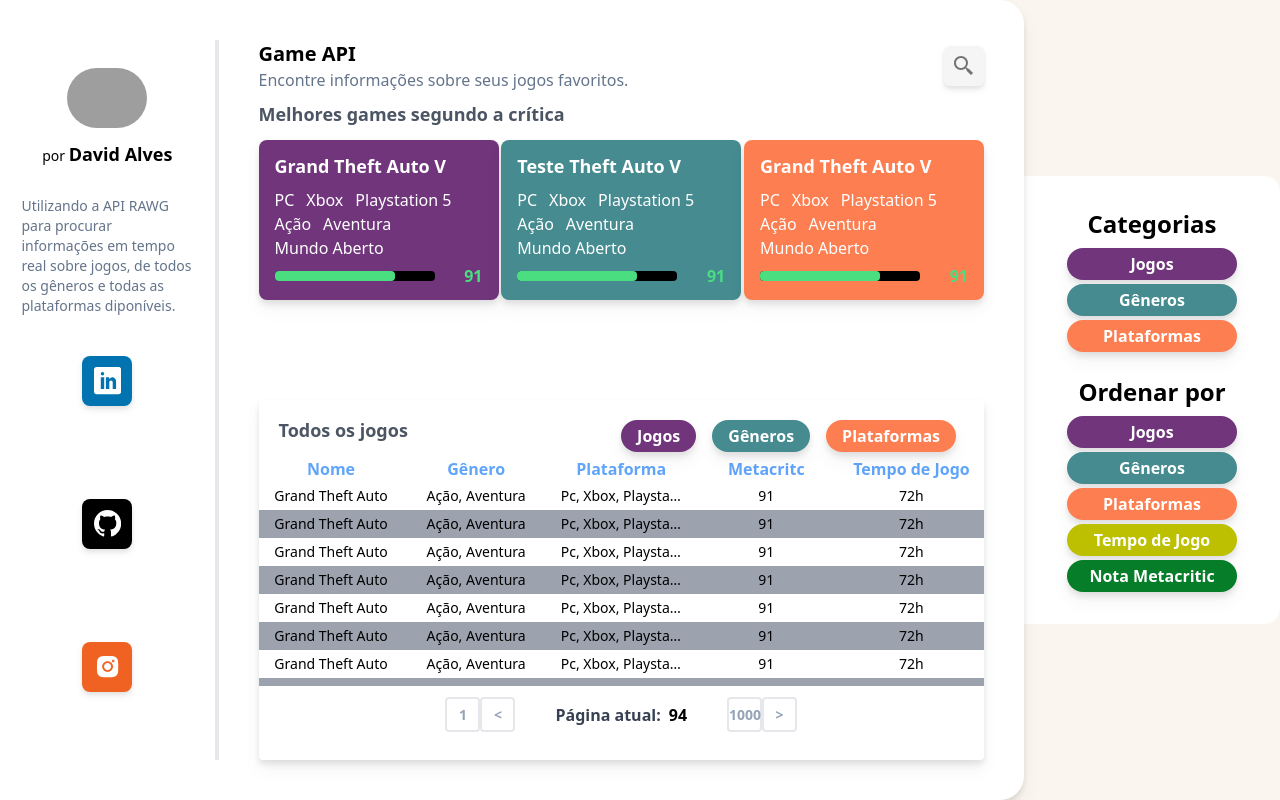
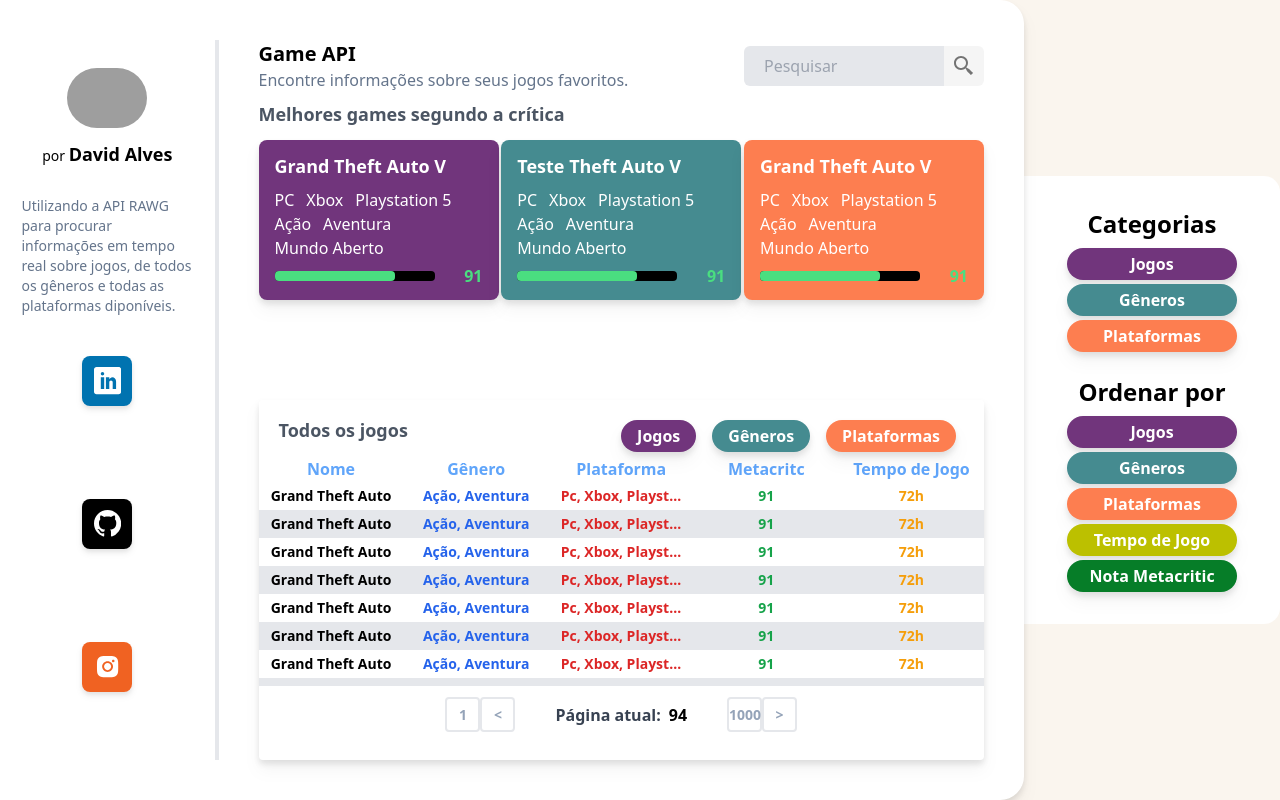
Before and after one commit to dev-david-alves/Game_API_Viewer, a React (Vite) app: page / in a window 1280 px wide. Built offline with nearby package versions, Linux system fonts and the light colour scheme; grey boxes are pictures that could not be loaded.

Commit message:
Interactions Done!

```diff
--- a/src/components/Button.jsx
+++ b/src/components/Button.jsx
@@ -2,7 +2,7 @@
 
 const Button = ({ color, size, text }) => {
     const buttonStyles =
-        "h-25 px-4 py-1 drop-shadow-lg text-white font-semibold rounded-full mx-2 " +
+        "hover:brightness-125 h-25 px-4 py-1 drop-shadow-lg text-white font-semibold rounded-full mx-2 " +
         color +
         " " +
         size;
--- a/src/components/Card.jsx
+++ b/src/components/Card.jsx
@@ -1,7 +1,9 @@
 import React from "react";
 
 const Card = ({ data, color }) => {
-    const cardStyles = "w-[240px] rounded-lg py-3 px-4 drop-shadow-lg " + color;
+    const cardStyles =
+        "hover:brightness-110 w-[240px] rounded-lg py-3 px-4 drop-shadow-lg " +
+        color;
 
     return (
         <div className={cardStyles}>
--- a/src/components/MainContent.jsx
+++ b/src/components/MainContent.jsx
@@ -1,4 +1,4 @@
-import React from "react";
+import React, { useState } from "react";
 import { BiSearchAlt2 } from "react-icons/bi";
 
 import Card from "./Card";
@@ -35,6 +35,11 @@
 ];
 
 const MainContent = () => {
+    const [search, setSearch] = useState("");
+    const handleSearchClick = (e) => {
+        setSearch("");
+    };
+
     return (
         <main className="w-[90%] h-screen flex flex-col items-center justify-center">
             <div className="w-full h-[90%] flex flex-col px-10">
@@ -46,11 +51,26 @@
                                 Encontre informações sobre seus jogos favoritos.
                             </p>
                         </div>
-                        <button className="w-[40px] h-[40px] bg-[#F5F5F5] rounded-md flex items-center justify-center drop-shadow-md">
-                            <BiSearchAlt2
-                                style={{ fontSize: "1.5rem", color: "#737373" }}
+                        <div className="flex items-center">
+                            <input
+                                type="text"
+                                value={search}
+                                placeholder="Pesquisar"
+                                className="bg-gray-200 w-[200px] px-5 h-[40px] border-1 border-solid border-slate-500 rounded-l-md outline-none"
+                                onChange={(e) => setSearch(e.target.value)}
                             />
-                        </button>
+                            <button
+                                className="hover:brightness-95 w-[40px] h-[40px] bg-[#F5F5F5] rounded-r-md flex items-center justify-center"
+                                onClick={handleSearchClick}
+                            >
+                                <BiSearchAlt2
+                                    style={{
+                                        fontSize: "1.5rem",
+                                        color: "#737373",
+                                    }}
+                                />
+                            </button>
+                        </div>
                     </div>
                     <div className="mt-2">
                         <h3 className="text-gray-600 text-lg font-semibold mb-3">
--- a/src/components/SideBar.jsx
+++ b/src/components/SideBar.jsx
@@ -11,8 +11,11 @@
         color: "#ffffff",
         margin: "0 auto",
         alignSelf: "center",
+        hover: {
+            filter: "brightness(0.4)",
+        },
     },
-    aStyle: "w-[50px] h-[50px] flex justify-center align-center rounded-lg drop-shadow-md mx-auto",
+    aStyle: "w-[50px] h-[50px] flex justify-center align-center rounded-lg hover:brightness-125 drop-shadow-md mx-auto",
 };
 
 const buttons = [
--- a/src/components/Table.jsx
+++ b/src/components/Table.jsx
@@ -47,10 +47,14 @@
                         {nums.map((num) => (
                             <tr key={num}>
                                 <td>Grand Theft Auto</td>
-                                <td>Ação, Aventura</td>
-                                <td>Pc, Xbox, Playstation 5</td>
-                                <td>91</td>
-                                <td>72h</td>
+                                <td className="text-blue-600">
+                                    Ação, Aventura
+                                </td>
+                                <td className="text-red-600">
+                                    Pc, Xbox, Playstation 5
+                                </td>
+                                <td className="text-green-600">91</td>
+                                <td className="text-amber-500">72h</td>
                             </tr>
                         ))}
                     </tbody>
--- a/src/index.css
+++ b/src/index.css
@@ -8,10 +8,10 @@
   }
 
   td {
-    @apply text-center font-normal px-3 text-sm truncate py-1;
+    @apply text-center font-semibold px-3 text-sm truncate py-1;
   }
 
   tr:nth-child(2n) {
-    @apply bg-gray-400;
+    @apply bg-gray-200;
   }
 }
```
